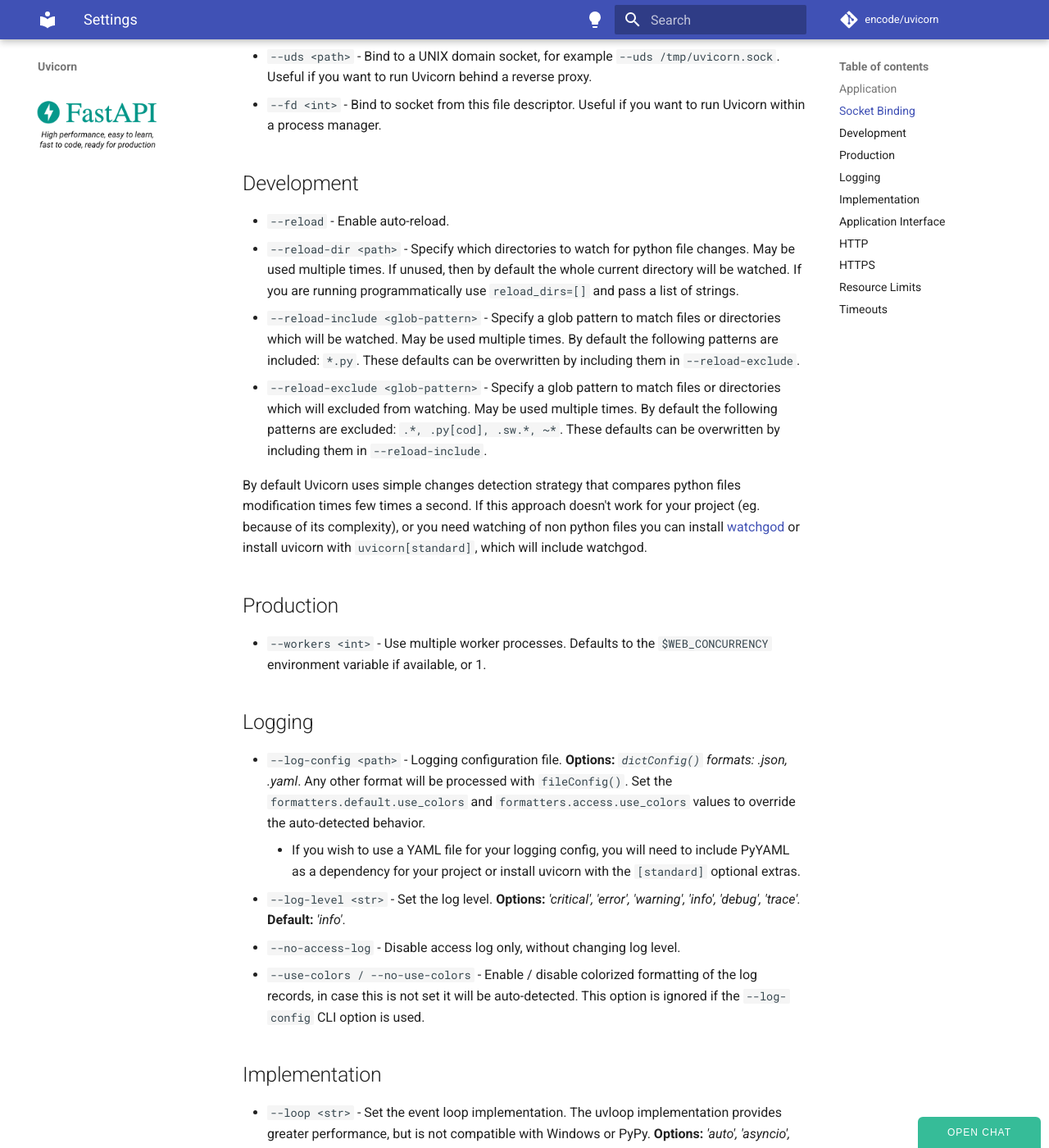
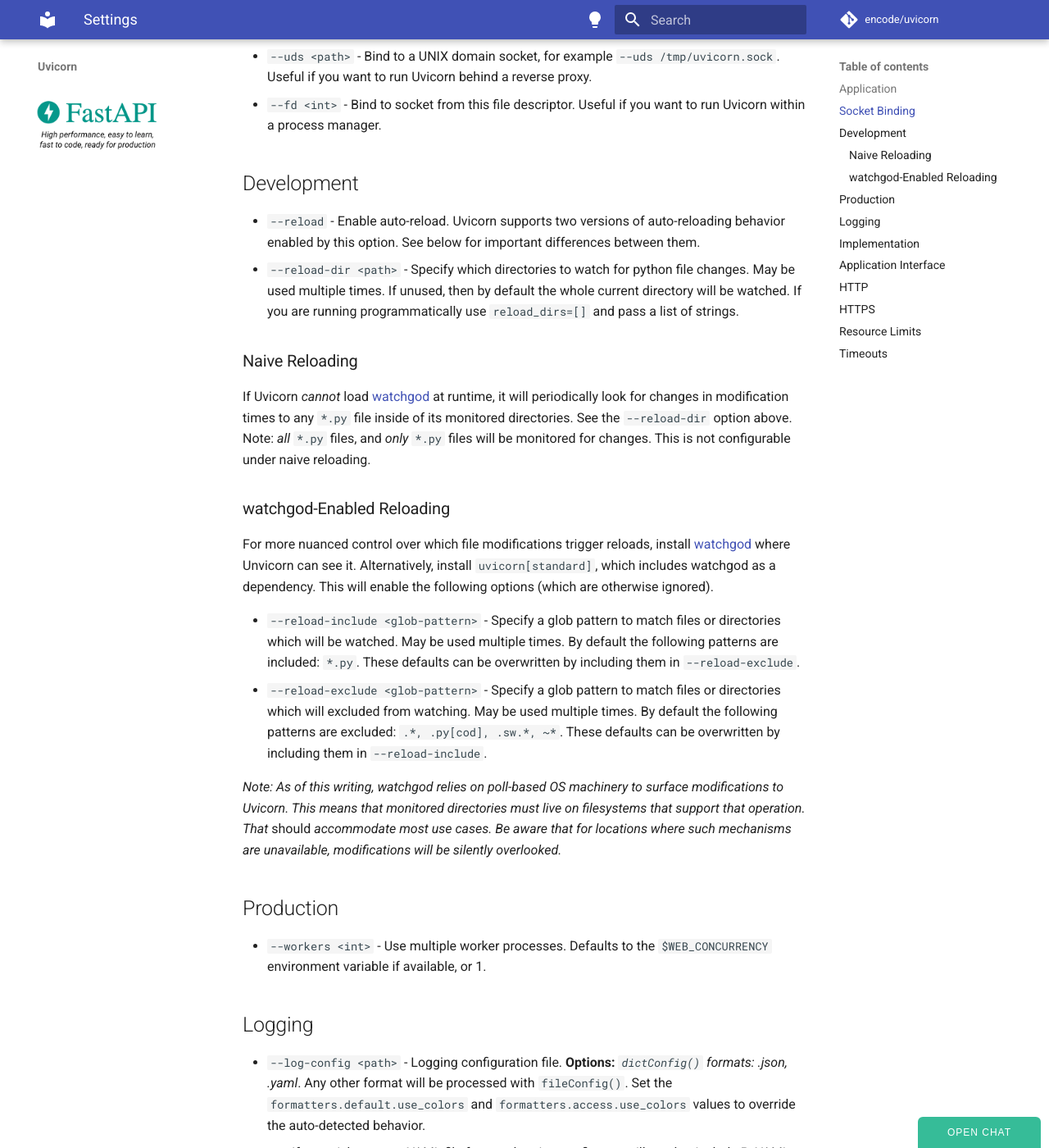
Before and after one commit to encode/uvicorn, an MkDocs documentation site: the page built from docs/settings.md, in a window 1280 px wide and 1400 px high, scrolled down 824 px. Shown: the whole window at 82% size. Built offline with MkDocs 1.6.1 and Material for MkDocs 9.7.7, drawn with Linux system fonts in a browser that asks for light colours; comment, search, counter and statistics services are not loaded.

Commit message:
Fix misleading docs around --reload behaviors
The existing docs regarding `--reload` (and adjacent options) were frustratingly vague
and too often led to misunderstandings about specific behaviors. This attempts to
address those documentation deficiencies. Further, this adds a logging warning to
surface to users that `--reload-include` and `--reload-exclude` are ignored unless
Uvicorn is using watchgod to monitor filesystem changes.

Fixes #1326.

```diff
--- a/docs/settings.md
+++ b/docs/settings.md
@@ -28,12 +28,21 @@ For example, in case you want to run the app on port `5000`, just set the enviro
 
 ## Development
 
-* `--reload` - Enable auto-reload.
+* `--reload` - Enable auto-reload. Uvicorn supports two versions of auto-reloading behavior enabled by this option. See below for important differences between them.
 * `--reload-dir <path>` - Specify which directories to watch for python file changes. May be used multiple times. If unused, then by default the whole current directory will be watched. If you are running programmatically use `reload_dirs=[]` and pass a list of strings.
+
+### Naive Reloading
+
+If Uvicorn _cannot_ load [watchgod](https://pypi.org/project/watchgod/) at runtime, it will periodically look for changes in modification times to any `*.py` file inside of its monitored directories. See the `--reload-dir` option above. Note: _all_ `*.py` files, and _only_ `*.py` files will be monitored for changes. This is not configurable under naive reloading.
+
+### watchgod-Enabled Reloading
+
+For more nuanced control over which file modifications trigger reloads, install [watchgod](https://pypi.org/project/watchgod/) where Unvicorn can see it. Alternatively, install `uvicorn[standard]`, which includes watchgod as a dependency. This will enable the following options (which are otherwise ignored).
+
 * `--reload-include <glob-pattern>` - Specify a glob pattern to match files or directories which will be watched. May be used multiple times. By default the following patterns are included: `*.py`. These defaults can be overwritten by including them in `--reload-exclude`.
 * `--reload-exclude <glob-pattern>` - Specify a glob pattern to match files or directories which will excluded from watching. May be used multiple times. By default the following patterns are excluded: `.*, .py[cod], .sw.*, ~*`. These defaults can be overwritten by including them in `--reload-include`.
 
-By default Uvicorn uses simple changes detection strategy that compares python files modification times few times a second. If this approach doesn't work for your project (eg. because of its complexity), or you need watching of non python files you can install [watchgod](https://pypi.org/project/watchgod/) or install uvicorn with `uvicorn[standard]`, which will include watchgod.
+_Note: As of this writing, watchgod relies on poll-based OS machinery to surface modifications to Uvicorn. This means that monitored directories must live on filesystems that support that operation. That_ should _accommodate most use cases. Be aware that for locations where such mechanisms are unavailable, modifications will be silently overlooked._
 
 ## Production
 
```
Also changed, not shown: 1 other file.
